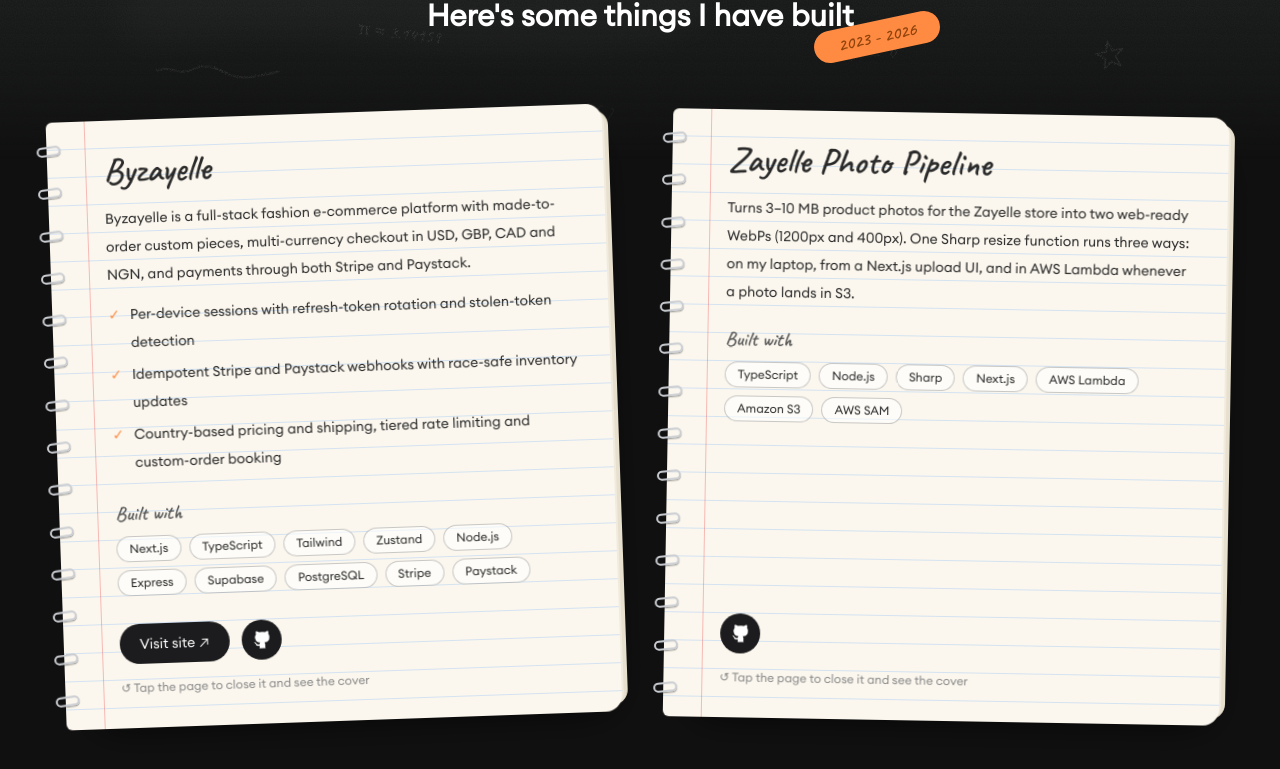
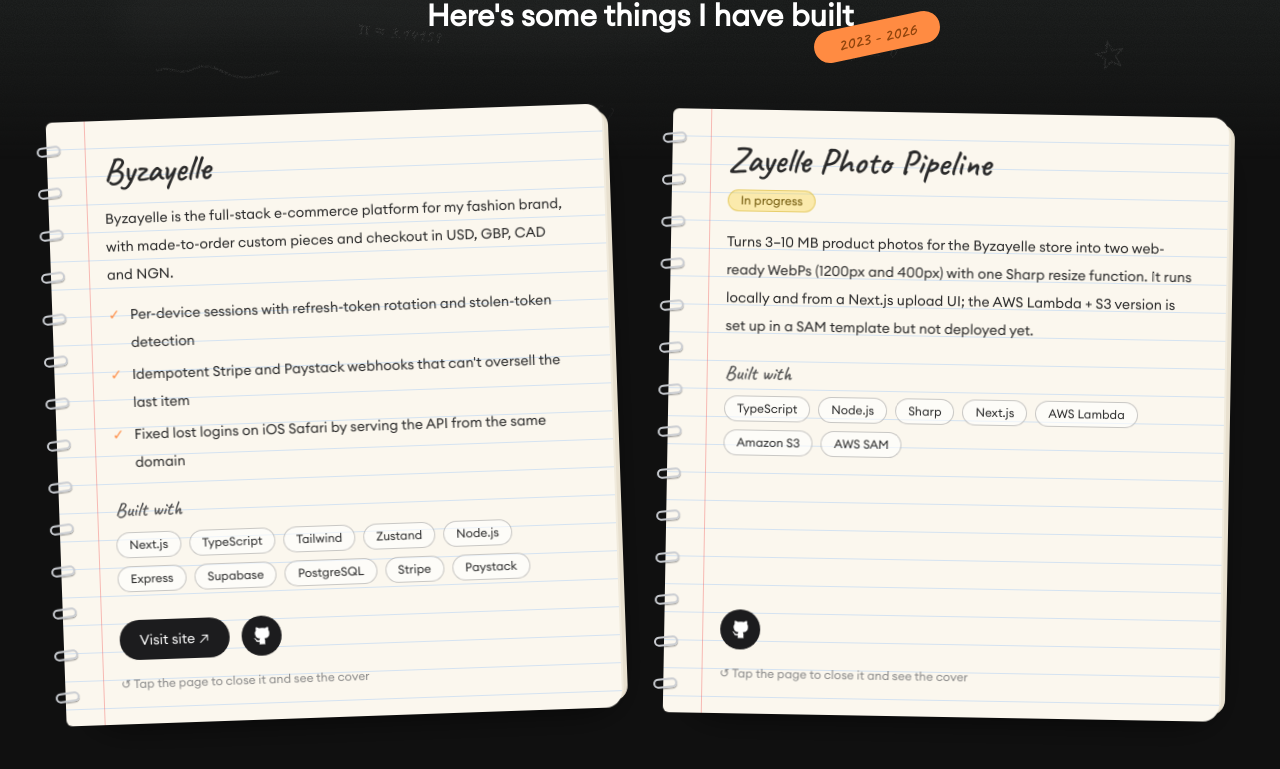
Before and after one commit to zainab-kassim/myportfolio, a Next.js app: page / in a window 1280 px wide. Shown: the part 841-1610 px from the top of the page. Built offline with nearby package versions, Linux system fonts and the light colour scheme; what @midudev/tailwind-animations would draw is missing.

Commit message:
Dedupe Byzayelle highlights and mark photo pipeline in progress

```diff
--- a/src/components/Project.tsx
+++ b/src/components/Project.tsx
@@ -15,7 +15,7 @@ type ProjectItem = {
     link?: string
     github: string
     highlights?: string[]
-    shortHighlights?: string[]
+    status?: string
     coverColor: string
 }
 
@@ -26,16 +26,11 @@ const featured: ProjectItem = {
     url: "byzayelle.com",
     image: "/projects/zayelle.jpg",
     description:
-        "Byzayelle is a full-stack fashion e-commerce platform with made-to-order custom pieces, multi-currency checkout in USD, GBP, CAD and NGN, and payments through both Stripe and Paystack.",
+        "Byzayelle is the full-stack e-commerce platform for my fashion brand, with made-to-order custom pieces and checkout in USD, GBP, CAD and NGN.",
     highlights: [
         "Per-device sessions with refresh-token rotation and stolen-token detection",
-        "Idempotent Stripe and Paystack webhooks with race-safe inventory updates",
-        "Country-based pricing and shipping, tiered rate limiting and custom-order booking",
-    ],
-    // shorter versions of the highlights for phones
-    shortHighlights: [
-        "Per-device sessions with stolen-token detection",
-        "Race-safe Stripe and Paystack payments",
+        "Idempotent Stripe and Paystack webhooks that can't oversell the last item",
+        "Fixed lost logins on iOS Safari by serving the API from the same domain",
     ],
     techStacks: ["Next.js", "TypeScript", "Tailwind", "Zustand", "Node.js", "Express", "Supabase", "PostgreSQL", "Stripe", "Paystack"],
     link: "https://byzayelle.com/",
@@ -46,11 +41,12 @@ const projects: ProjectItem[] = [
     {
         title: "Zayelle Photo Pipeline",
         coverColor: "#3f9b46",
-        tagline: "Serverless product-photo resizing on AWS",
+        tagline: "Product-photo resizing, moving to AWS Lambda",
+        status: "In progress",
         url: "zayelle-photo-pipeline",
         image: "/projects/photo-pipeline.jpg",
         description:
-            "Turns 3–10 MB product photos for the Zayelle store into two web-ready WebPs (1200px and 400px). One Sharp resize function runs three ways: on my laptop, from a Next.js upload UI, and in AWS Lambda whenever a photo lands in S3.",
+            "Turns 3–10 MB product photos for the Byzayelle store into two web-ready WebPs (1200px and 400px) with one Sharp resize function. It runs locally and from a Next.js upload UI; the AWS Lambda + S3 version is set up in a SAM template but not deployed yet.",
         techStacks: ["TypeScript", "Node.js", "Sharp", "Next.js", "AWS Lambda", "Amazon S3", "AWS SAM"],
         github: "https://github.com/zainab-kassim/zayelle-photo-pipeline",
     },
@@ -118,10 +114,10 @@ function ProjectLinks({ project }: { project: ProjectItem }) {
 // slight, alternating tilt so the notebooks look casually laid out
 const tilts = ['-rotate-2', 'rotate-1', 'rotate-2', '-rotate-1']
 
-function FeaturedSticker() {
+function Sticker({ children, className }: { children: React.ReactNode, className: string }) {
     return (
-        <span className='absolute top-5 right-12 rotate-6 rounded-full bg-[#FF8B42] text-[#4a1f04] px-3 py-1 text-xs font-semibold shadow-md'>
-            ★ Featured
+        <span className={`absolute top-5 right-12 rotate-6 rounded-full px-3 py-1 text-xs font-semibold shadow-md ${className}`}>
+            {children}
         </span>
     )
 }
@@ -145,7 +141,8 @@ export default function Project() {
                         coverColor={project.coverColor}
                         cover={
                             <div className='flex h-full flex-col'>
-                                {project === featured && <FeaturedSticker />}
+                                {project === featured && <Sticker className='bg-[#FF8B42] text-[#4a1f04]'>★ Featured</Sticker>}
+                                {project.status && <Sticker className='bg-[#FACC15] text-[#4a3a04]'>{project.status}</Sticker>}
                                 <div className='mt-6'><CoverPhoto project={project} priority={i === 0} /></div>
                                 <div className='mt-auto rounded-md bg-[#fbf7ee] px-4 py-3 text-[#2a2a2a] shadow-[0_6px_14px_-6px_rgba(0,0,0,0.6)]'>
                                     <h3 className={`${caveat.className} font-semibold text-3xl leading-none`}>{project.title}</h3>
@@ -160,17 +157,14 @@ export default function Project() {
                         page={
                             <div className='flex h-full flex-col'>
                                 <h3 className={`${caveat.className} font-semibold text-4xl leading-none`}>{project.title}</h3>
+                                {project.status && (
+                                    <span className='mt-3 self-start rounded-full bg-[#FACC15]/30 border border-[#c9a20a]/40 px-3 py-0.5 text-xs font-medium text-[#6b5306]'>{project.status}</span>
+                                )}
                                 <p className='mt-4 text-sm leading-7'>{project.description}</p>
                                 {project.highlights && (
                                     <ul className='mt-3 space-y-1'>
                                         {project.highlights.map((point) => (
-                                            <li key={point} className={`${project.shortHighlights ? 'hidden md:flex' : 'flex'} gap-2.5 text-sm leading-7`}>
-                                                <span className='text-[#FF8B42]' aria-hidden='true'>✓</span>
-                                                {point}
-                                            </li>
-                                        ))}
-                                        {project.shortHighlights?.map((point) => (
-                                            <li key={point} className='flex md:hidden gap-2.5 text-sm leading-7'>
+                                            <li key={point} className='flex gap-2.5 text-sm leading-7'>
                                                 <span className='text-[#FF8B42]' aria-hidden='true'>✓</span>
                                                 {point}
                                             </li>
```
